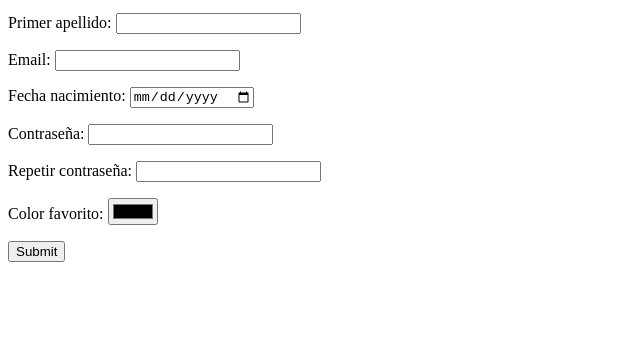
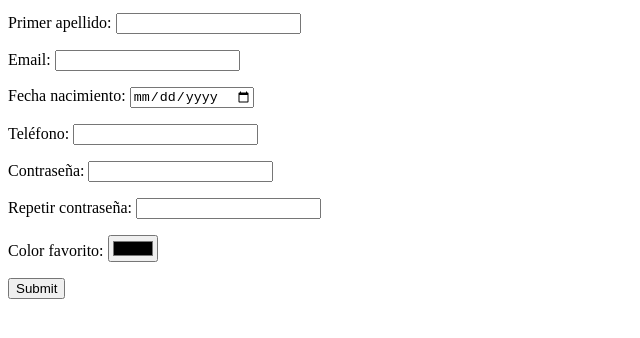
Before and after one commit to jxtaaa/interfaces22, a plain HTML site: page index.html in a window 1280 px wide. Shown: the part 104-442 px from the top of the page, without its empty margins (0-640 px from the left). Drawn offline with Linux system fonts and the light colour scheme.

Commit message:
Added tlf.

```diff
--- a/index.html
+++ b/index.html
@@ -33,6 +33,12 @@
             </p>
 
             <p>
+                <label for="born">Teléfono:</label>
+                <input type="tel" name="tlf" id="tlf" title='Introduce
+                tu número de teléfono' autocomplete="on" />
+            </p>
+
+            <p>
                 <label for="pass">Contraseña:</label>
                 <input type="password" name="pass" id="pass" title='Introduce
                 tu contraseña' autocomplete="new-password"/>
```
